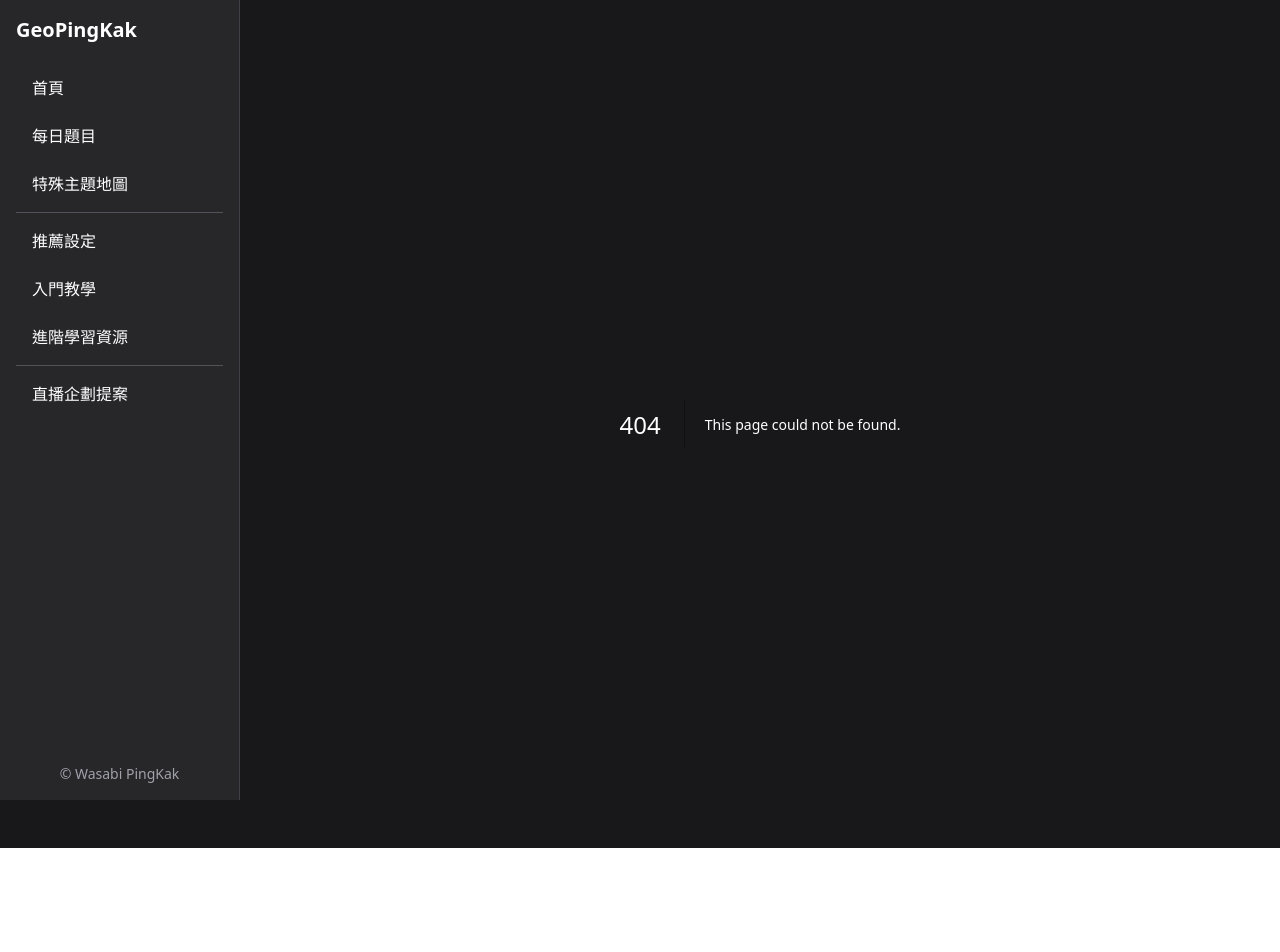
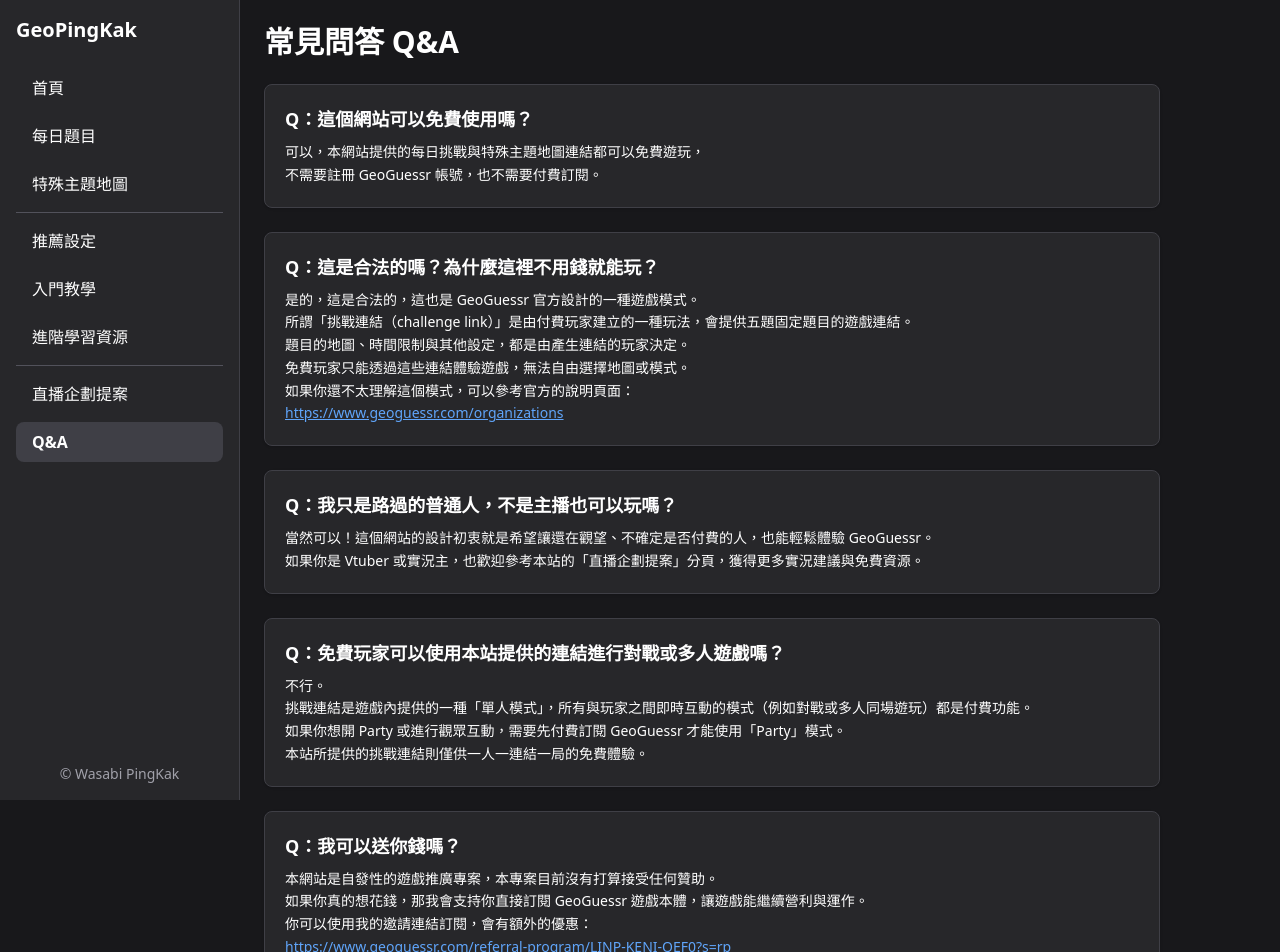
Before and after one commit to WasabiPingKak/GeoPingKak, a Next.js app in the folder frontend/: page /qna in a window 1280 px wide. Before the commit this address had no page. Shown: the top 952 px of the page. Before the commit the page ends 848 px from the top, so only its background shows below. Built offline with nearby package versions, Linux system fonts and the light colour scheme.

Commit message:
Add Q&A page

```diff
--- /dev/null
+++ b/frontend/app/qna/page.tsx
@@ -0,0 +1,74 @@
+// app/qna/page.tsx
+
+import React from "react";
+
+export default function QnAPage() {
+  return (
+    <div className="max-w-4xl">
+      <h1 className="text-3xl font-bold mb-6">常見問答 Q&A</h1>
+
+      <div className="bg-zinc-800 border border-zinc-700 rounded-lg p-5 shadow mb-6">
+        <h2 className="text-lg font-semibold text-white mb-2">Q：這個網站可以免費使用嗎？</h2>
+        <p className="text-muted-foreground text-sm leading-relaxed">
+          可以，本網站提供的每日挑戰與特殊主題地圖連結都可以免費遊玩，<br />
+          不需要註冊 GeoGuessr 帳號，也不需要付費訂閱。
+        </p>
+      </div>
+
+      <div className="bg-zinc-800 border border-zinc-700 rounded-lg p-5 shadow mb-6">
+        <h2 className="text-lg font-semibold text-white mb-2">Q：這是合法的嗎？為什麼這裡不用錢就能玩？</h2>
+        <p className="text-muted-foreground text-sm leading-relaxed">
+          是的，這是合法的，這也是 GeoGuessr 官方設計的一種遊戲模式。<br />
+          所謂「挑戰連結（challenge link）」是由付費玩家建立的一種玩法，會提供五題固定題目的遊戲連結。<br />
+          題目的地圖、時間限制與其他設定，都是由產生連結的玩家決定。<br />
+          免費玩家只能透過這些連結體驗遊戲，無法自由選擇地圖或模式。<br />
+          如果你還不太理解這個模式，可以參考官方的說明頁面：<br />
+          <a
+            href="https://www.geoguessr.com/organizations"
+            target="_blank"
+            rel="noopener noreferrer"
+            className="text-blue-400 underline"
+          >
+            https://www.geoguessr.com/organizations
+          </a>
+        </p>
+      </div>
+
+      <div className="bg-zinc-800 border border-zinc-700 rounded-lg p-5 shadow mb-6">
+        <h2 className="text-lg font-semibold text-white mb-2">Q：我只是路過的普通人，不是主播也可以玩嗎？</h2>
+        <p className="text-muted-foreground text-sm leading-relaxed">
+          當然可以！這個網站的設計初衷就是希望讓還在觀望、不確定是否付費的人，也能輕鬆體驗 GeoGuessr。<br />
+          如果你是 Vtuber 或實況主，也歡迎參考本站的「直播企劃提案」分頁，獲得更多實況建議與免費資源。
+        </p>
+      </div>
+
+      <div className="bg-zinc-800 border border-zinc-700 rounded-lg p-5 shadow mb-6">
+        <h2 className="text-lg font-semibold text-white mb-2">Q：免費玩家可以使用本站提供的連結進行對戰或多人遊戲嗎？</h2>
+        <p className="text-muted-foreground text-sm leading-relaxed">
+          不行。<br />
+          挑戰連結是遊戲內提供的一種「單人模式」，所有與玩家之間即時互動的模式（例如對戰或多人同場遊玩）都是付費功能。<br />
+          如果你想開 Party 或進行觀眾互動，需要先付費訂閱 GeoGuessr 才能使用「Party」模式。<br />
+          本站所提供的挑戰連結則僅供一人一連結一局的免費體驗。
+        </p>
+      </div>
+
+      <div className="bg-zinc-800 border border-zinc-700 rounded-lg p-5 shadow mb-6">
+        <h2 className="text-lg font-semibold text-white mb-2">Q：我可以送你錢嗎？</h2>
+        <p className="text-muted-foreground text-sm leading-relaxed">
+          本網站是自發性的遊戲推廣專案，本專案目前沒有打算接受任何贊助。<br />
+          如果你真的想花錢，那我會支持你直接訂閱 GeoGuessr 遊戲本體，讓遊戲能繼續營利與運作。<br />
+          你可以使用我的邀請連結訂閱，會有額外的優惠：<br />
+          <a
+            href="https://www.geoguessr.com/referral-program/LINP-KENI-QEF0?s=rp"
+            target="_blank"
+            rel="noopener noreferrer"
+            className="text-blue-400 underline"
+          >
+            https://www.geoguessr.com/referral-program/LINP-KENI-QEF0?s=rp
+          </a>
+        </p>
+      </div>
+
+    </div>
+  );
+}
--- a/frontend/app/recommend_settings/page.tsx
+++ b/frontend/app/recommend_settings/page.tsx
@@ -14,13 +14,13 @@ export default function RecommendSettingsPage() {
       </p>
       <ul className="text-muted-foreground list-disc list-inside space-y-2 mb-8">
         <li>
-          <kbd className="px-2 py-0.5 bg-zinc-700 text-white rounded">R</kbd>：回到起始位置（重生點），答案的位置即是起始位置。
+          <kbd className="px-2 py-0.5 bg-zinc-700 text-white rounded">R</kbd>：回到起始位置（重生點），要作答的位置即是起始位置。
         </li>
         <li>
-          <kbd className="px-2 py-0.5 bg-zinc-700 text-white rounded">Z</kbd>：回到上一步，有時候誤撞牆壁會導致攝影機角度異常，可以連續使用
+          <kbd className="px-2 py-0.5 bg-zinc-700 text-white rounded">Z</kbd>：回到上一步，有時候誤撞牆壁會導致攝影機角度異常，可以連續使用。
         </li>
         <li>
-          <kbd className="px-2 py-0.5 bg-zinc-700 text-white rounded">N</kbd>：將鏡頭對準正北方；連按兩次會先面北再垂直向下
+          <kbd className="px-2 py-0.5 bg-zinc-700 text-white rounded">N</kbd>：將鏡頭對準正北方；連按兩次會先面北再垂直向下。
         </li>
       </ul>
 
--- a/frontend/components/SidebarMenu.tsx
+++ b/frontend/components/SidebarMenu.tsx
@@ -14,6 +14,7 @@ const navItems = [
   { href: "/source", label: "進階學習資源" },
   { divider: true },
   { href: "/show-proposals", label: "直播企劃提案" },
+  { href: "/qna", label: "Q&A" },
 ];
 
 type SidebarMenuProps = {
--- a/frontend/components/daily-challenge/mapTitles.ts
+++ b/frontend/components/daily-challenge/mapTitles.ts
@@ -25,8 +25,8 @@ export const MAP_DISPLAY_TITLES: Record<string, MapMetadata> = {
     source: "628ba06e86224535a5956cae",
   },
   "tw-balanced": {
-    title: "台灣 (中等難度)",
-    description: "平衡分佈的台灣地圖，對台灣人來說也會稍微有難度。",
+    title: "平衡的台灣 (中等難度)",
+    description: "比官方的台灣地圖還要更平衡分佈的台灣地圖，對台灣人來說也會稍微有難度。",
     source: "634ed0789d28f1547612b2cd",
   },
 
--- a/frontend/components/tutorial/TabIntro.tsx
+++ b/frontend/components/tutorial/TabIntro.tsx
@@ -68,13 +68,13 @@ export default function TabIntro() {
           <li>哪些國家的車牌在世界上是極具辨識度的？</li>
           <li>太陽如何在這個遊戲中幫助你縮小猜測範圍？</li>
         </ul>
-        <p>這些通用觀念會在你遊戲初期幫上大忙。</p>
+        <p>這些通用觀念會在後面的分頁一一解釋，並在你的遊戲初期幫上大忙。</p>
       </section>
 
       <section>
         <h2 className="text-lg font-bold text-white mb-2">結語</h2>
         <p>
-          GeoGuessr 是是一款訓練你如何「在陌生的環境裡從提取出有用的線索，並結合自己的知識與經歷，推理出正確答案」的遊戲。<br />
+          GeoGuessr 是一款訓練你如何「在陌生的環境裡從提取出有用的線索，並結合自己的知識與經歷，推理出正確答案」的遊戲。<br />
           這正是它最迷人、也最有成就感的地方。
         </p>
       </section>
```
